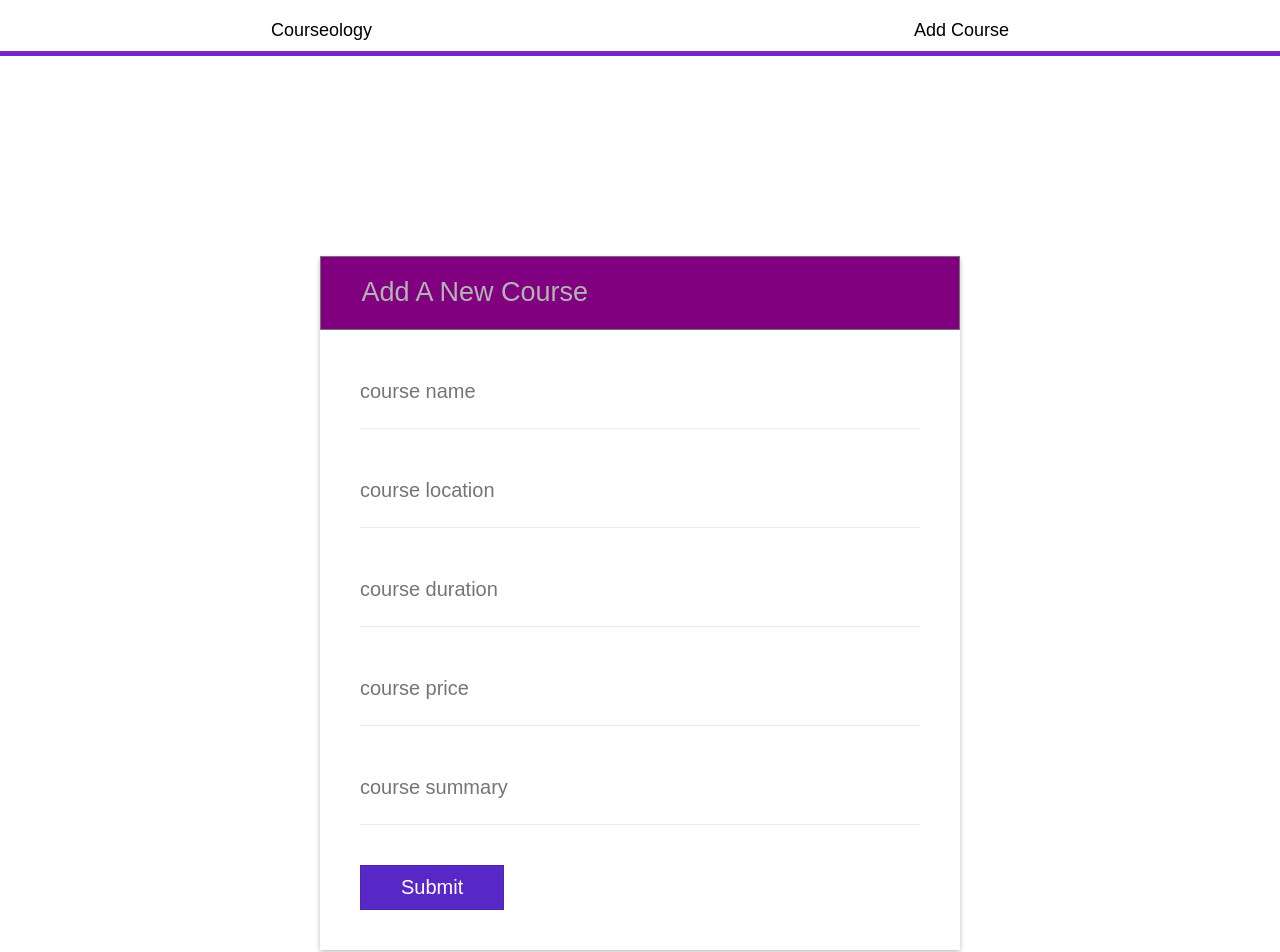
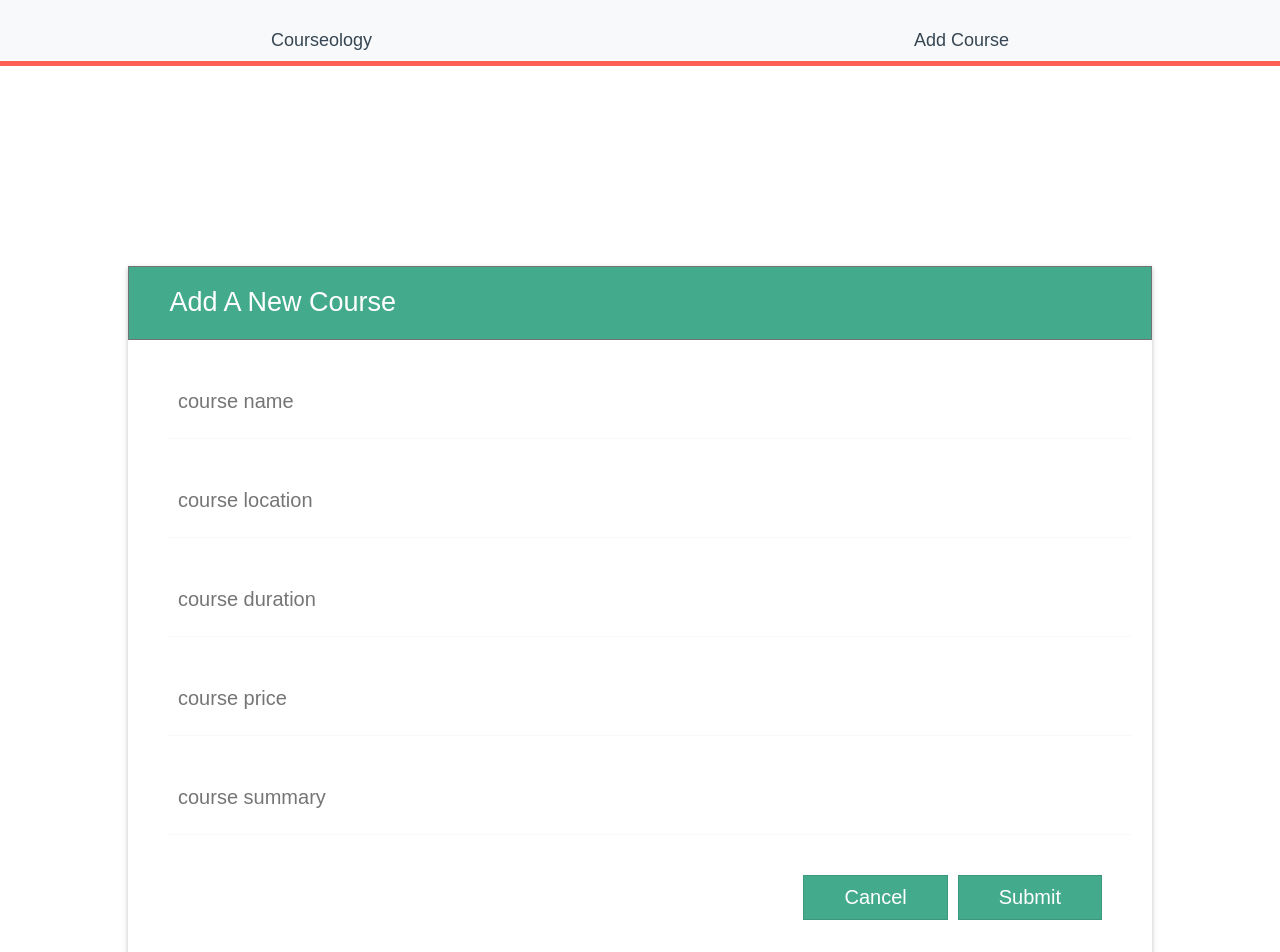
Before and after one commit to seanpursani/courseology-front-end, a React (Create React App) app: page /add-course in a window 1280 px wide. Shown: the top 952 px of the page. Built offline with nearby package versions, Linux system fonts and the light colour scheme; no server answers.

Commit message:
added styling to each component and global colours variables

```diff
--- /dev/null
+++ b/src/assets/colours.scss
@@ -0,0 +1,6 @@
+$primary-colour: #43aa8b;
+$secondary-colour: #577590;
+$splash-colour: #FE5F55;
+$white-colour: #ffffff;
+$white-grey-colour: #f8f9fa;
+$dark-colour: #364652;
--- a/src/components/AddCourse/AddCourse.jsx
+++ b/src/components/AddCourse/AddCourse.jsx
@@ -1,5 +1,6 @@
 import React from 'react'
 import { useState } from 'react';
+import { useNavigate, Link } from "react-router-dom";
 import "./AddCourse.scss"
 
 const AddCourse = (props) => {
@@ -11,6 +12,8 @@ const AddCourse = (props) => {
     price: null,
     summary: ""
   })
+
+  let navigate = useNavigate();
 
   const handleSubmit = (e) => {
     e.preventDefault()
@@ -26,6 +29,7 @@ const AddCourse = (props) => {
     .catch(err => console.log(err))
      e.target.reset();
      handleRefresh()
+     navigate("/courseology");
   }
 
 
@@ -38,7 +42,13 @@ const AddCourse = (props) => {
         <input type="text" placeholder="course duration" onInput={(e) => setCourse({ ...course, duration: e.target.value })} />
         <input type="text" placeholder="course price" onInput={(e) => setCourse({ ...course, price: e.target.value })} />
         <input type="text" placeholder="course summary" onInput={(e) => setCourse({ ...course, summary: e.target.value })} />
-        <button type="submit" className="btn">Submit</button>
+        <div className='btn-wrapper'>
+          <Link to="/courseology">
+            <button className="btn">Cancel</button>
+          </Link>
+          <button onSubmit={handleSubmit} type="submit" className="btn">Submit</button>
+        </div>
+
       </form>
     </div>
   )
--- a/src/components/AddCourse/AddCourse.scss
+++ b/src/components/AddCourse/AddCourse.scss
@@ -1,7 +1,7 @@
-$blue: rgb(88, 40, 199);
+@use "../../assets/colours.scss" as *;
 
 .log-form {
-  width: 50vw;
+  width: 80vw;
   background: #ffff;
   margin: 200px auto;
   box-shadow: 0px 2px 5px rgba(0,0,0,.25);
@@ -9,15 +9,16 @@ $blue: rgb(88, 40, 199);
   form {
     display: block;
     padding: 2em;
+    background-color: $white-colour;
   }
 
   h2 {
-    color: lighten(grey, 20%);
+    color: #ffff;
     font-size: 1.35em;
     display: block;
-    background: purple;
+    background: #43aa8b;
     padding: .75em 1em .75em 1.5em;
-    box-shadow:inset 0px 1px 1px fadeout(white, 95%);
+    box-shadow:inset 0px 1px 1px fadeout($white-colour, 95%);
     border: 1px solid darken(grey, 5%);
     margin: 0;
     font-weight: 200;
@@ -28,9 +29,9 @@ $blue: rgb(88, 40, 199);
     margin: auto auto;
     width: 100%;
     margin-bottom: 2em;
-    padding: .5em 0;
+    padding: .5em .5em;
     border: none;
-    border-bottom: 1px solid #eaeaea;
+    border-bottom: 1px solid $white-grey-colour;
     padding-bottom: 1.25em;
     color: #757575;
     &:focus {
@@ -38,19 +39,24 @@ $blue: rgb(88, 40, 199);
     }
   }
 
+  .btn-wrapper {
+    display: flex;
+    justify-content: flex-end;
+  }
+
   .btn {
     display: inline-block;
-    background: $blue;
-    border: 1px solid darken($blue, 5%);
+    background: $primary-colour;
+    border: 1px solid darken($primary-colour, 5%);
     padding: .5em 2em;
     color: white;
     margin-right: .5em;
     box-shadow: inset 0px 1px 0px fadeout(white, 80%);
     &:hover {
-      background: lighten($blue, 5%);
+      background: lighten($primary-colour, 5%);
     }
     &:active {
-      background: $blue;
+      background: $primary-colour;
       box-shadow: inset 0px 1px 1px fadeout(black, 90%);
     }
     &:focus {
--- a/src/components/Course/Course.scss
+++ b/src/components/Course/Course.scss
@@ -1,16 +1,19 @@
+@use "../../assets/colours.scss" as *;
+
 span {
   font-weight:400;
   font-size: 16px;
-  color: blueviolet;
+  color: $secondary-colour;
 }
 
 .card {
   font-family:monospace;
-  background-color: #eeee;
+  background-color: $white-grey-colour;
   padding: 1em;
-  font-size: 16px;
+  font-size: 1em;
 
   &__name {
-    font-size: 22px;
+    font-size: 2em;
+    color: $splash-colour;
   }
 }
--- a/src/components/Nav/Nav.scss
+++ b/src/components/Nav/Nav.scss
@@ -1,17 +1,19 @@
-$purple: rgb(119, 40, 199);
+@use "../../assets/colours.scss" as *;
 
 .nav {
   width: 100%;
-  margin: 10px 0;
+  margin: 0;
+  padding-top: 1em;
   display: flex;
   justify-content: space-around;
   align-items: center;
-  border-bottom: 5px solid $purple;
+  background-color: $white-grey-colour;
+  border-bottom: 5px solid $splash-colour;
 
   > * {
     text-decoration: none;
     font-size: 18px;
     margin: 10px 0;
-    color: black;
+    color: $dark-colour;
   }
 }
--- a/src/components/Searchbar/Searchbar.jsx
+++ b/src/components/Searchbar/Searchbar.jsx
@@ -7,7 +7,7 @@ const Searchbar = (props) => {
   return (
     <div className='search'>
       <div className='search__container'>
-        <label htmlFor="search">Find your next course!...</label>
+        <label className='search__container__header' htmlFor="search">Find your next course!...</label>
         <input className='search__container__input' type="text" placeholder='Search...' onChange={handleSearch}/>
         <div className='search__icon'></div>
       </div>
--- a/src/components/Searchbar/Searchbar.scss
+++ b/src/components/Searchbar/Searchbar.scss
@@ -1,21 +1,31 @@
+@use "../../assets/colours.scss" as *;
+
 * {
   font-family: Arial, Helvetica, sans-serif;
   font-size: 20px;
 }
 
 .search {
+
   &__container {
     margin-top: 6em;
     display: flex;
     flex-direction: column;
     justify-content: center;
+    padding-top: 0em;
+    padding-bottom: 3em;
     align-items: center;
     gap: 1em;
 
     &__input {
       width: 33%;
       border-radius: 2px;
-      background-color: #ffff;
+      background-color: $white-colour;
+    }
+
+    &__header {
+      color: $splash-colour;
+      font-size: larger;
     }
   }
 
--- a/src/containers/CourseList/CourseList.scss
+++ b/src/containers/CourseList/CourseList.scss
@@ -1,6 +1,8 @@
+@use "../../assets/colours.scss" as *;
+
 .course-list {
   padding: 2em;
   display: grid;
-  grid-template-columns: repeat(3, 1fr);
-  gap: 1em
+  grid-template-columns: repeat(auto-fill, minmax(186px, 2fr));
+  gap: 0.5em
 }
--- a/src/containers/HomePage/HomePage.scss
+++ b/src/containers/HomePage/HomePage.scss
@@ -0,0 +1 @@
+@use "../../assets/colours.scss" as *;
```
